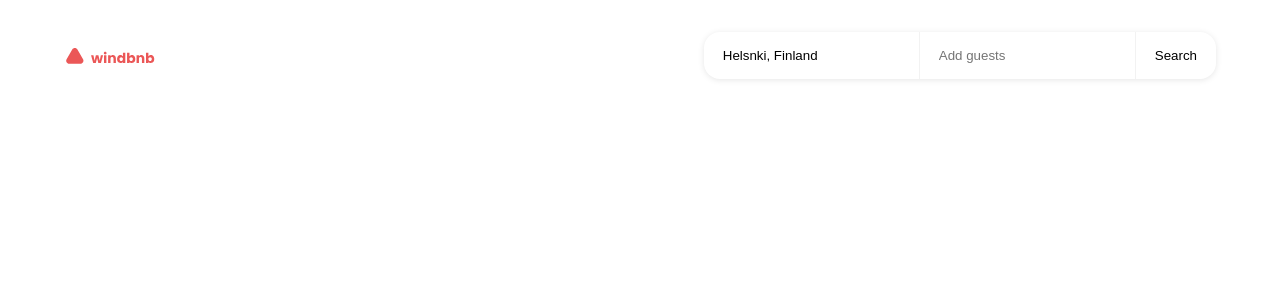
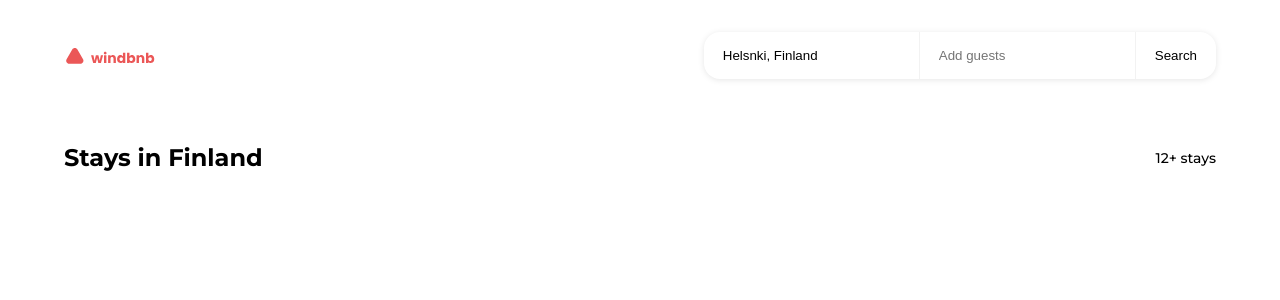
Before and after one commit to adamwojnicki/windbnb, a React (Create React App) app: page / in a window 1280 px wide. Shown: the top 300 px of the page. Built offline with nearby package versions, Linux system fonts and the light colour scheme.

Commit message:
StaysSection component created

```diff
--- a/src/App.js
+++ b/src/App.js
@@ -1,6 +1,7 @@
 import React, { Component } from "react";
 
 import Header from "./components/Header";
+import StaysSection from "./components/StaysSection";
 
 import WindbnbLogo from "./images/logo.svg";
 
@@ -11,6 +12,7 @@ export default class App extends Component {
     return (
       <div className="container">
         <Header logo={WindbnbLogo} />
+        <StaysSection />
       </div>
     );
   }
--- a/src/App.scss
+++ b/src/App.scss
@@ -1,3 +1,5 @@
+@import url("https://fonts.googleapis.com/css2?family=Montserrat:wght@500;700&display=swap");
+
 * {
   margin: 0;
   padding: 0;
@@ -6,6 +8,11 @@
 
 :root {
   font-size: 10px;
+  --sans-serif: "Montserrat", Arial, Helvetica, sans-serif;
+}
+
+body {
+  font-family: var(--sans-serif);
 }
 
 .container {
--- /dev/null
+++ b/src/components/StaysSection/StaysSection.scss
@@ -0,0 +1,16 @@
+.stays-section {
+  width: 100%;
+  &__head {
+    width: 100%;
+    display: flex;
+    justify-content: space-between;
+    align-items: center;
+    padding: 3.2rem 0;
+  }
+  &__headline {
+    font-size: 2.4rem;
+  }
+  &__length {
+    font-size: 1.4rem;
+  }
+}
--- /dev/null
+++ b/src/components/StaysSection/index.js
@@ -0,0 +1,16 @@
+import React, { Component } from "react";
+
+import "./StaysSection.scss";
+
+export default class StaysSection extends Component {
+  render() {
+    return (
+      <section className="stays-section">
+        <div className="stays-section__head">
+          <h3 className="stays-section__headline">Stays in Finland</h3>
+          <span className="stays-section__length">12+ stays</span>
+        </div>
+      </section>
+    );
+  }
+}
```
